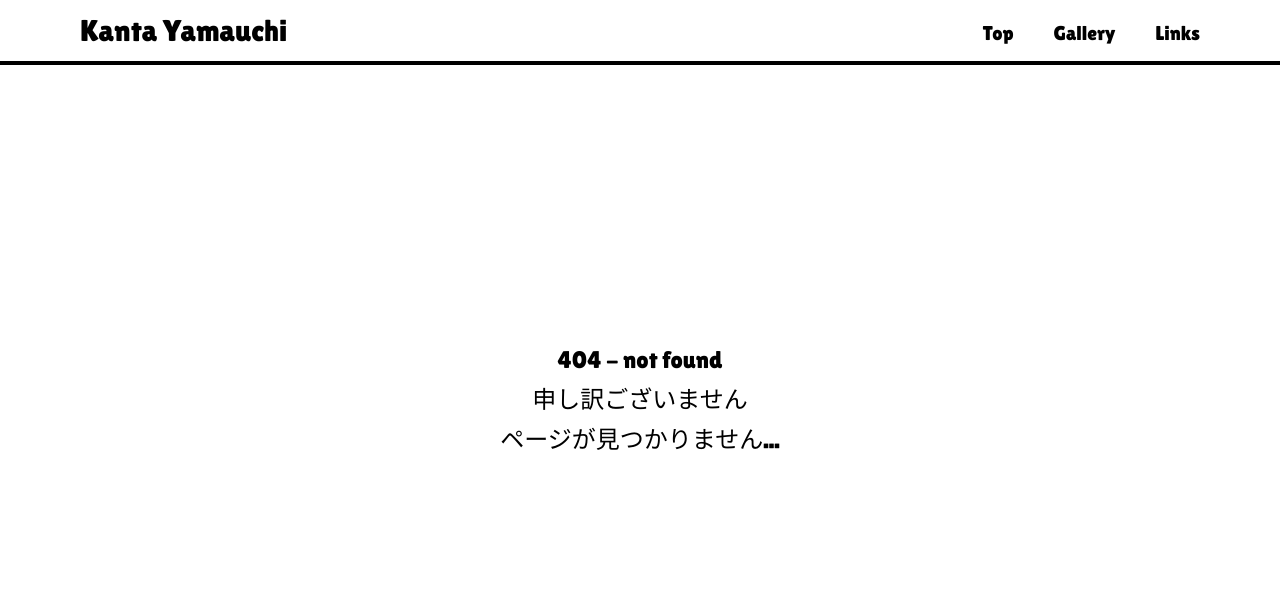
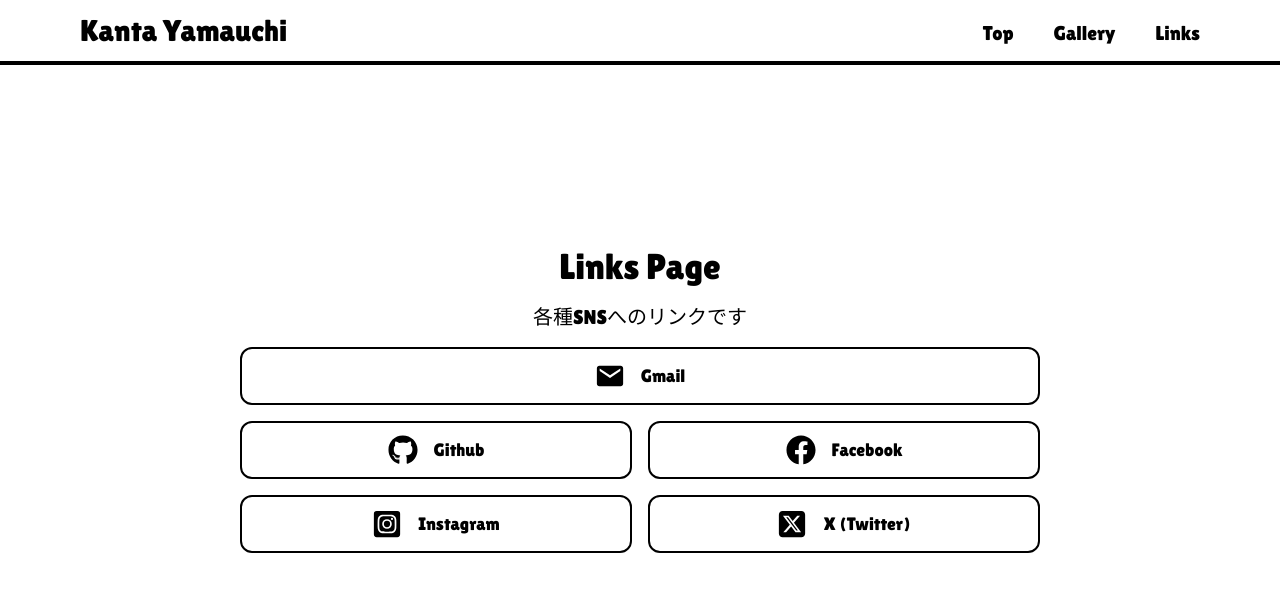
Before and after one commit to k4nkan/kanta_portfolio, a Next.js app in the folder my-app/: page /links in a window 1280 px wide. Before the commit this address had no page. Shown: the top 592 px of the page. Built offline with nearby package versions, Linux system fonts and the light colour scheme; a web font is replaced by a local one.

Commit message:
#63 リンクページにgmail追加

```diff
--- /dev/null
+++ b/my-app/src/pages/links/index.tsx
@@ -0,0 +1,61 @@
+import { motion } from "framer-motion";
+import AccessLinks from "../../components/AccessLinks";
+import { FaGithub } from "react-icons/fa";
+import { FaFacebook } from "react-icons/fa";
+import { FaInstagramSquare } from "react-icons/fa";
+import { FaSquareXTwitter } from "react-icons/fa6";
+import { LinksAnimation } from "../../components/Animations/Animations";
+import { IoMdMail } from "react-icons/io";
+
+const Home = () => {
+  return (
+    <div
+      className="flex flex-col gap-4 justify-center items-center pt-[65px]"
+      style={{ minHeight: "calc(100vh - 65px)" }}
+    >
+      <div className="text-center text-4xl">Links Page</div>
+      <div className="text-center text-xl">各種SNSへのリンクです</div>
+      <div className="grid w-4/5 max-w-[300px] md:max-w-[800px]">
+        <motion.span {...LinksAnimation}>
+          <AccessLinks
+            icon={<IoMdMail />}
+            url="https://mail.google.com/mail/?view=cm&fs=1&to=kanta.y.0126@gmail.com"
+            title="Gmail"
+          />
+        </motion.span>
+      </div>
+      <div className="grid gap-4 items-center w-4/5 max-w-[300px] md:grid-cols-2 md:max-w-[800px]">
+        <motion.span {...LinksAnimation}>
+          <AccessLinks
+            icon={<FaGithub />}
+            url="https://github.com/k4nkan"
+            title="Github"
+          />
+        </motion.span>
+        <motion.span {...LinksAnimation}>
+          <AccessLinks
+            icon={<FaFacebook />}
+            url="https://www.facebook.com/profile.php?id=61558039312920"
+            title="Facebook"
+          />
+        </motion.span>
+        <motion.span {...LinksAnimation}>
+          <AccessLinks
+            icon={<FaInstagramSquare />}
+            url="https://www.instagram.com/yamakan126?igsh=eDh6cWRuYmxxaWk4&utm_source=qr"
+            title="Instagram"
+          />
+        </motion.span>
+        <motion.span {...LinksAnimation}>
+          <AccessLinks
+            icon={<FaSquareXTwitter />}
+            url="https://x.com/caaantaaa?s=21"
+            title="X (Twitter)"
+          />
+        </motion.span>
+      </div>
+    </div>
+  );
+};
+
+export default Home;
```
